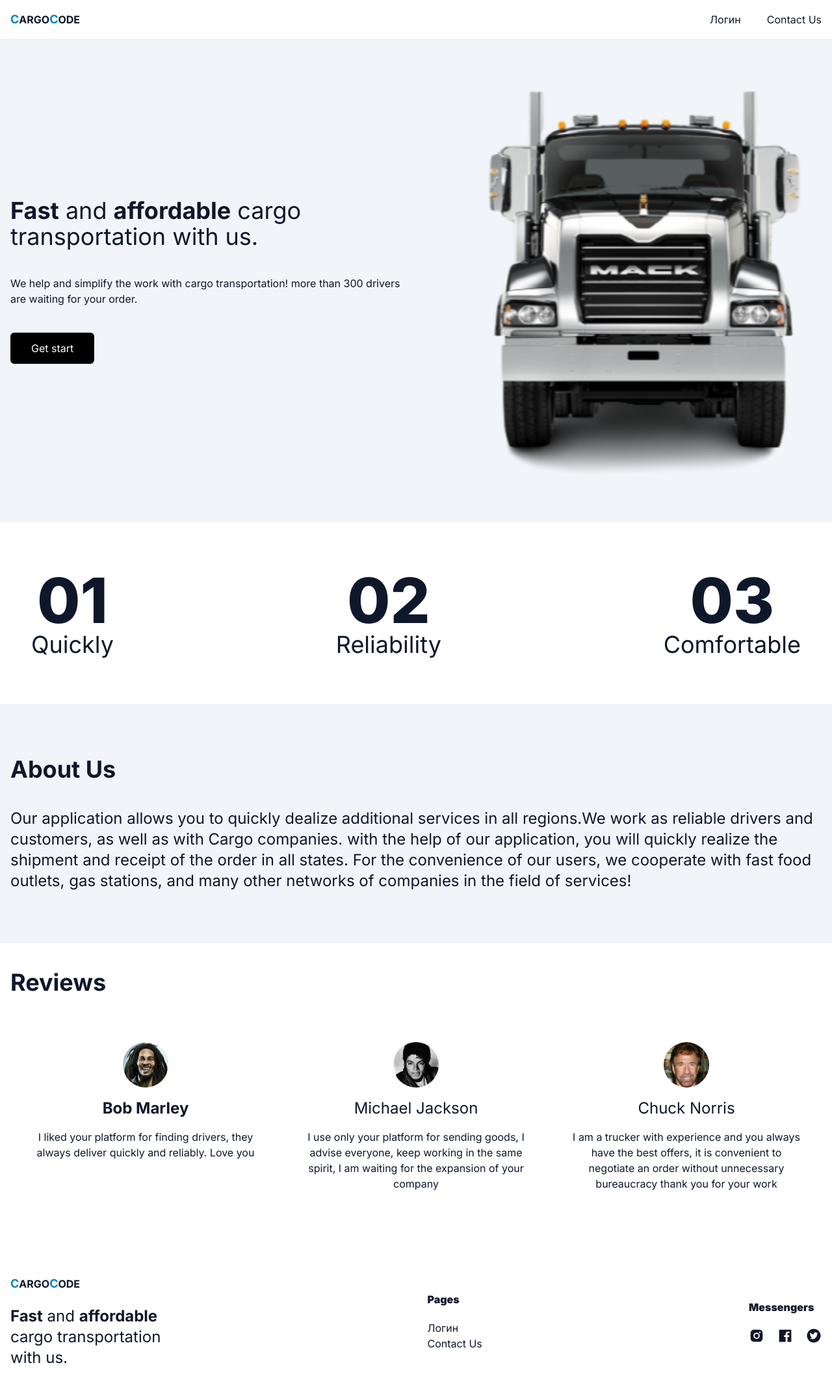
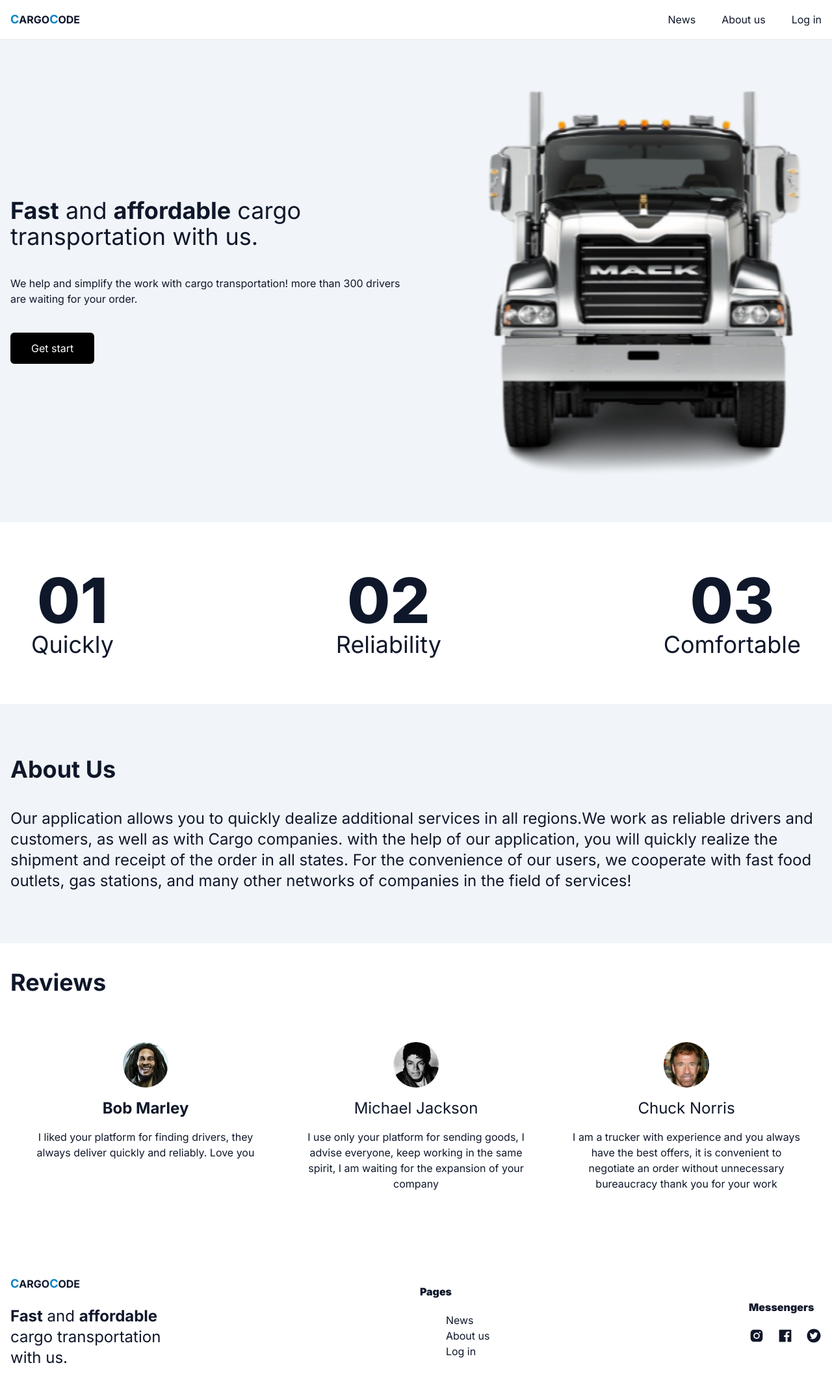
Before and after one commit to an4morph/cargo-hackaton, a Next.js app: page / in a window 1280 px wide. Shown: the top 2138 px of the page at 65% size. Built offline with nearby package versions, Linux system fonts and the light colour scheme.

Commit message:
create header content

```diff
--- a/src/components/footer/index.tsx
+++ b/src/components/footer/index.tsx
@@ -1,6 +1,5 @@
 import Link from 'next/link'
 import { AiFillInstagram, AiFillFacebook, AiFillTwitterCircle } from 'react-icons/ai'
-import { links } from '@/components/header/links'
 import { Logo } from '@/components/logo'
 
 const social = [
@@ -29,15 +28,16 @@ export const Footer = (): JSX.Element => {
         <div className="flex flex-col items-start">
           <h3 className="text-1xl font-black justify-start">Pages</h3>
           <menu className="flex flex-col mt-5 text-start">
-            {
-              links.map(({ id, text, href }) => (
-                <li key={id} className="hover:text-gray-500 text-start">
-                  <Link href={href}>{text}</Link>
-                </li>
-              ))
-            }
+            <li className="hover:text-gray-500 ml-10">
+              <Link href="/news">News</Link>
+            </li>
+            <li className="hover:text-gray-500 ml-10">
+              <Link href="/about">About us</Link>
+            </li>
+            <li className="hover:text-gray-500 ml-10">
+              <Link href="/login">Log in</Link>
+            </li>
           </menu>
-          {/* <HeaderSidebar /> */}
         </div>
         <div className="flex-col ">
           <h3 className="text-1xl font-black">Messengers</h3>
--- a/src/components/header/index.tsx
+++ b/src/components/header/index.tsx
@@ -1,22 +1,54 @@
+'use client'
+
 import Link from 'next/link'
 import { HeaderSidebar } from './sidebar'
-import { links } from './links'
 import { Logo } from '@/components/logo'
+import { BiLogOut } from 'react-icons/bi'
+import { FaUserCircle } from 'react-icons/fa'
+import { IconButton } from '../button/icon'
 
 export const Header = (): JSX.Element => {
+  const isLogged = false
+  const handleLogOut = () => {
+    localStorage.removeItem('token')
+  }
   return (
     <div className="bg-white shadow-sm">
       <div className="responsive py-4 flex justify-between items-center">
         <Logo />
 
         <div>
-          <menu className="hidden md:flex">
+          <menu className="hidden md:flex items-center">
+            <li className="hover:text-gray-500 ml-10">
+              <Link href="/news">News</Link>
+            </li>
+            <li className="hover:text-gray-500 ml-10">
+              <Link href="/about">About us</Link>
+            </li>
             {
-              links.map(({ id, text, href }) => (
-                <li key={id} className="hover:text-gray-500 ml-10">
-                  <Link href={href}>{text}</Link>
-                </li>
-              ))
+              isLogged
+                ? (
+                  <>
+                    <li className="hover:text-gray-500 ml-10">
+                      <Link
+                        href="/shipper/profile/id/edit"
+                        className="border-[1px] border-slate-300 py-1 px-3 rounded-full flex items-center"
+                      >
+                        <FaUserCircle className="mr-2" />
+                        User name
+                      </Link>
+                    </li>
+                    <li className="hover:text-gray-500 ml-2">
+                      <IconButton onClick={handleLogOut}>
+                        <BiLogOut />
+                      </IconButton>
+                    </li>
+                  </>
+                ) : (
+                  <li className="hover:text-gray-500 ml-10">
+                    <Link href="/login">Log in</Link>
+                  </li>
+                )
             }
           </menu>
           <HeaderSidebar />
--- a/src/components/header/links.ts
+++ /dev/null
@@ -1,17 +0,0 @@
-export const links = [
-  {
-    id: 1,
-    text: 'Логин',
-    href: '/login',
-  },
-  {
-    id: 2,
-    text: 'Contact Us',
-    href: '/contact',
-  },
-  // {
-  //   id: 3,
-  //   text: 'Menu 3',
-  //   href: '/',
-  // },
-]
--- a/src/components/header/sidebar.tsx
+++ b/src/components/header/sidebar.tsx
@@ -5,8 +5,6 @@ import { IconButton } from '../button/icon'
 import { AiOutlineMenu } from 'react-icons/ai'
 import { Sidebar } from '../sidebar'
 import Link from 'next/link'
-import { links } from './links'
-
 
 interface IProps {
   className?: string
@@ -39,18 +37,15 @@ export const HeaderSidebar = ({ className }: IProps): JSX.Element => {
         </div>
 
         <menu className="flex flex-col mt-4">
-          {
-            links.map(({ id, text, href }) => (
-              <li key={id} onClick={onClose} className="w-full">
-                <Link
-                  className="hover:bg-slate-100 p-4 border-b-[1px] flex cursor-pointer w-full"
-                  href={href}
-                >
-                  {text}
-                </Link>
-              </li>
-            ))
-          }
+          <li className="hover:text-gray-500 ml-10">
+            <Link href="/news">News</Link>
+          </li>
+          <li className="hover:text-gray-500 ml-10">
+            <Link href="/about">About us</Link>
+          </li>
+          <li className="hover:text-gray-500 ml-10">
+            <Link href="/login">Log in</Link>
+          </li>
         </menu>
       </Sidebar>
     </div>
```
